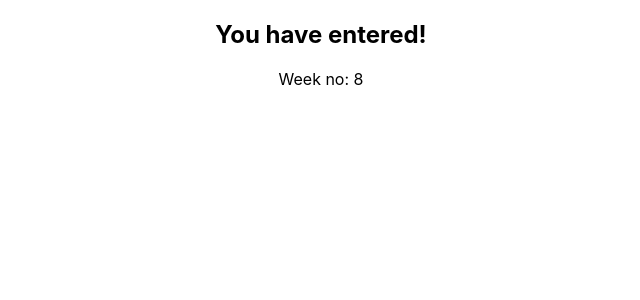
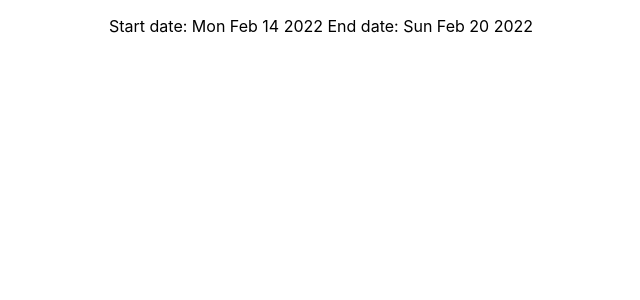
Before and after one commit to sgwethan8/lily, a React (Create React App) app: page / in a window 1280 px wide. Both pictures are taken after a click on the button "Enter". Shown: the top 300 px of the page, without its empty margins (319-959 px from the left). Built offline with nearby package versions, Linux system fonts and the light colour scheme.

Commit message:
Moved week information to new component

```diff
--- a/src/App.js
+++ b/src/App.js
@@ -1,6 +1,6 @@
 import React, { useState, useEffect } from "react";
 
-import Calendar from "./components/calendar";
+import Calendar from "./components/Calendar";
 
 import logo from "./lily.png";
 import "./App.css";
@@ -18,7 +18,7 @@ function App() {
     const timer = setInterval(() => {
       setText((prevText) => {
         var index = texts.indexOf(prevText);
-        return (index + 1 == texts.length) ? texts[0] : texts[index + 1] ;
+        return (index + 1 === texts.length) ? texts[0] : texts[index + 1] ;
       });
     }, 2000);
     // clearing interval
--- /dev/null
+++ b/src/components/Week.js
@@ -0,0 +1,24 @@
+import React from "react";
+import './Week.css';
+
+const Week = () => {
+  // current day
+  var now = new Date();
+  now.setHours(0, 0, 0, 0);
+
+  // start of this week
+  var monday = new Date(now);
+  monday.setDate(monday.getDate() - monday.getDay() + 1);
+
+  // end of this week
+  var sunday = new Date(now);
+  sunday.setDate(sunday.getDate() - sunday.getDay() + 7);
+
+  return (
+    <p>
+      {" "}
+      Start date: {monday.toDateString()} End date: {sunday.toDateString()}{" "}
+    </p>
+  );
+};
+export default Week;
--- a/src/components/calendar.js
+++ b/src/components/calendar.js
@@ -1,19 +1,19 @@
 import React from "react";
+import Week from "./Week";
 
 const Calendar = () => {
-  const currentDate = new Date();
-  const startDate = new Date(currentDate.getFullYear(), 0, 1);
-  const days = Math.floor((currentDate - startDate) / (24 * 60 * 60 * 1000));
-  const weekOfTheYear = Math.ceil((currentDate.getDay() + 1 + days) / 7);
+  // const currentDate = new Date();
+  // const startDate = new Date(currentDate.getFullYear(), 0, 1);
+  // const days = Math.floor((currentDate - startDate) / (24 * 60 * 60 * 1000));
+  // const weekOfTheYear = Math.ceil((currentDate.getDay() + 1 + days) / 7);
 
-  // Return start / end dates of the current week
 
-  // Card for each day of the week
+
 
   return (
     <div>
-      <h2> You have entered! </h2>
-      <p> Week no: {weekOfTheYear}</p>
+      <Week></Week>
+      {/* <p> Week no: {weekOfTheYear}</p> */}
     </div>
   );
 };
```
Also changed, not shown: src/components/Week.css (added).
